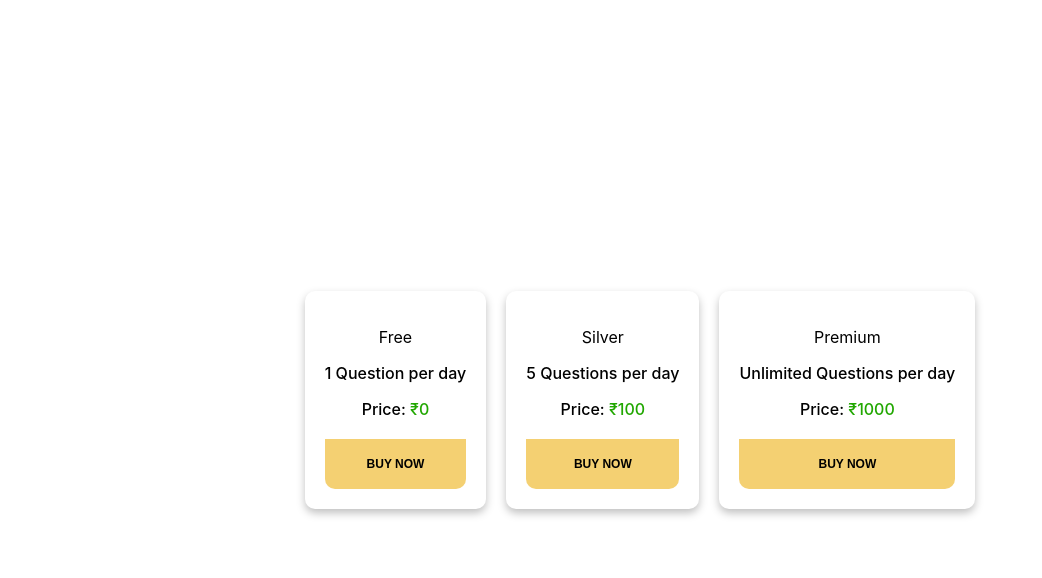
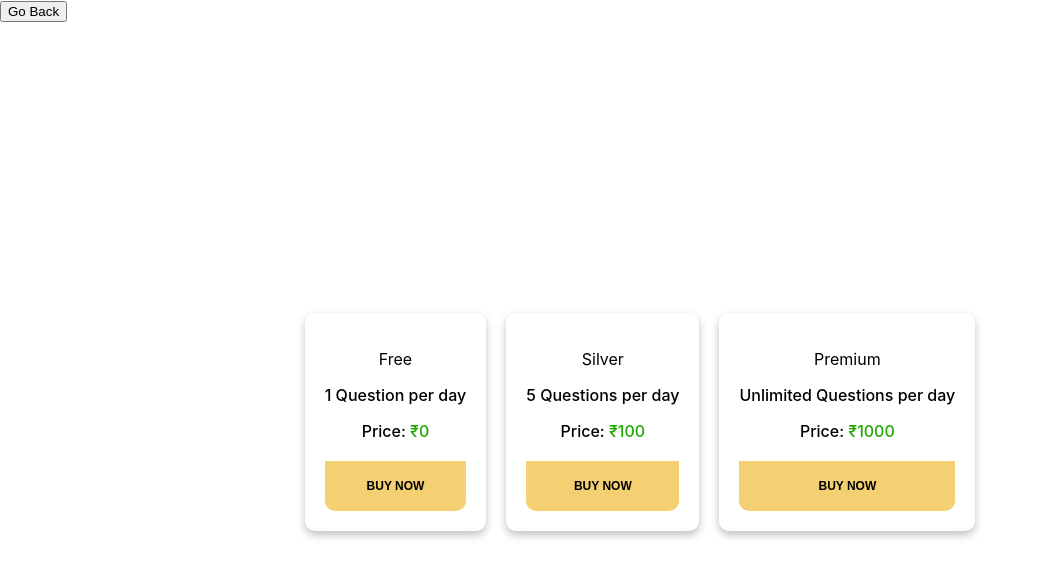
Before and after one commit to ToshikaRaikwar/Razorpay, a React (Create React App) app in the folder client/: page / in a window 1280 px wide. Shown: the top 578 px of the page, without its empty margins (0-1042 px from the left). Built offline with nearby package versions, Linux system fonts and the light colour scheme.

Commit message:
Update App.js

```diff
--- a/client/src/App.js
+++ b/client/src/App.js
@@ -1,6 +1,7 @@
 import React, { useState } from 'react';
 import axios from 'axios';
 import './App.css';
+import { useNavigate } from 'react-router-dom';
 
 function App() {
   const [page] = useState({
@@ -23,6 +24,8 @@ function App() {
     ],
   });
 
+  const navigate = useNavigate();
+
   const initPayment = async (data) => {
     const options = {
       key: 'rzp_test_RHkbnq3KbCLC6C',
@@ -32,7 +35,7 @@ function App() {
       order_id: data.id,
       handler: async (response) => {
         try {
-          const verifyUrl = 'http://localhost:8080/api/payment/verify';
+          const verifyUrl = 'http://localhost:8080/';
           const { data } = await axios.post(verifyUrl, response);
           console.log(data);
         } catch (error) {
@@ -51,6 +54,10 @@ function App() {
     rzp.open();
   };
 
+  const handleGoBack = () => {
+    navigate(-1); // Navigate to the previous page
+  };
+
   const handlePayment = async (price) => {
     if (price === 0) {
       console.log("Free option selected. No payment required.");
@@ -58,7 +65,7 @@ function App() {
       return;
     }
     try {
-      const orderUrl = 'http://localhost:8080/api/payment/orders';
+      const orderUrl = 'http://localhost:8080/';
       const { data } = await axios.post(orderUrl, { amount: price });
       console.log(data);
       initPayment(data.data);
@@ -68,6 +75,12 @@ function App() {
   };
 
   return (
+  <div>
+
+
+<button className="back_btn" onClick={handleGoBack}>
+        Go Back
+      </button>
     <div className="App">
       <div className="page-container">
         {page.options.map((option, index) => (
@@ -83,7 +96,8 @@ function App() {
           </div>
         ))}
       </div>
-    </div>
+
+    </div></div>
   );
 }
 
```
